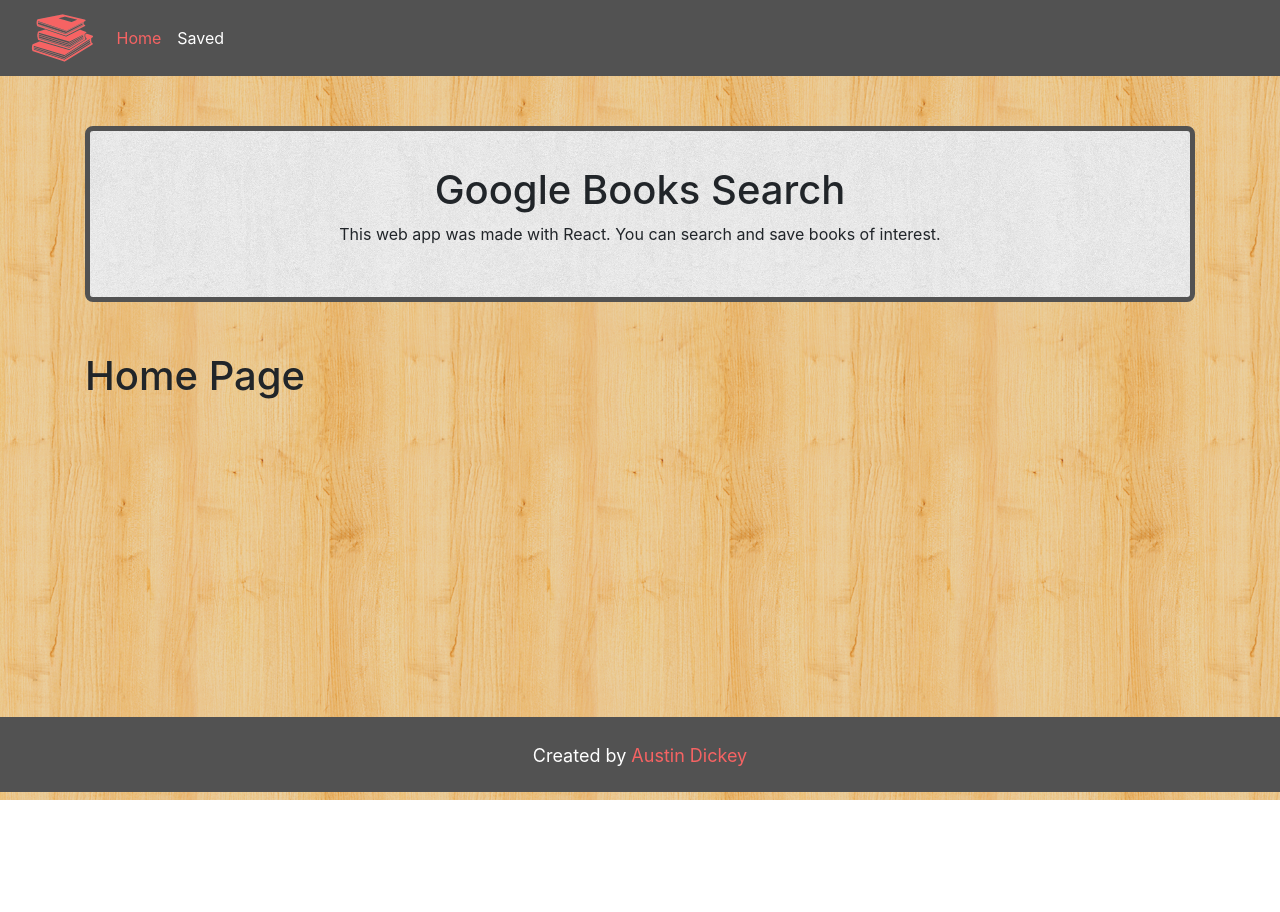
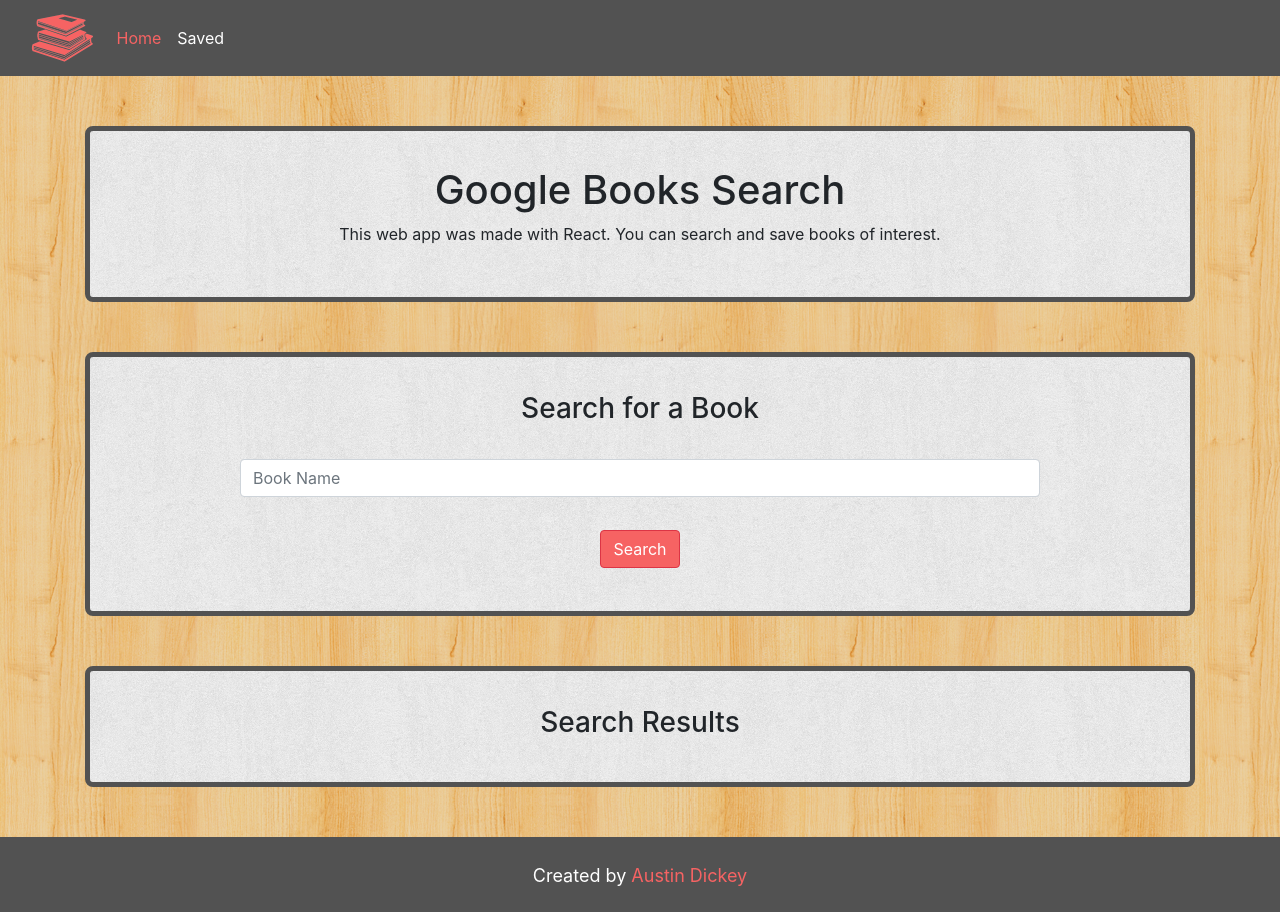
Before and after one commit to austindickey/google-books, a React (Create React App) app in the folder books/: page / in a window 1280 px wide. Before the commit the page ends 800 px from the top, so only its background shows below. Built offline with nearby package versions, Linux system fonts and the light colour scheme.

Commit message:
adding results and search bar components

```diff
--- a/books/public/css/style.css
+++ b/books/public/css/style.css
@@ -41,12 +41,41 @@ body {
             Main Content
 ================================= */
 
-.titleDiv {
+.titleDiv,
+#searchBox,
+.results {
     background-image: url(../img/banner.png);
     margin: 50px 0;
     padding: 35px 0;
     border: 5px solid #525252;
     border-radius: 8px;
+}
+
+#searchBox,
+.results {
+    margin: 0;
+    margin-bottom: 50px;
+    padding: 35px 50px;
+    text-align: center;
+}
+
+#searchBox form,
+#searchBox .form-inline,
+#searchBox .form-group {
+    width: 100%;
+}
+
+#bookName {
+    width: 80%;
+    margin: 25px auto;
+}
+
+#bookSearchButton {
+    margin: auto;
+}
+
+.btn-danger {
+    background-color: #F66363;
 }
 
 /* =================================
--- a/books/src/components/BookSearch.js
+++ b/books/src/components/BookSearch.js
@@ -1,6 +1,8 @@
 import React from "react"
 import Container from "./Container"
 import TitleDiv from "./TitleDiv"
+import SearchBar from "./SearchBar"
+import Results from "./Results"
 
 class BookSearch extends React.Component {
     state = {
@@ -12,7 +14,8 @@ class BookSearch extends React.Component {
             <Container>
                 <div className="contentHolder">
                     <TitleDiv/>
-                    <h1>Home Page</h1>
+                    <SearchBar/>
+                    <Results header="Search Results"/>
 
                 </div>
             </Container>
--- /dev/null
+++ b/books/src/components/Results.js
@@ -0,0 +1,11 @@
+import React from 'react'
+
+function Results (props) {
+    return (
+        <div className="results">
+            <h3>{props.header}</h3>
+        </div>
+    )
+}
+
+export default Results
--- /dev/null
+++ b/books/src/components/SearchBar.js
@@ -0,0 +1,17 @@
+import React from 'react'
+
+function SearchBar () {
+    return (
+        <div id="searchBox">
+            <h3>Search for a Book</h3>
+            <form class="form-inline">
+                <div class="form-group mb-2">
+                    <input type="password" class="form-control" id="bookName" placeholder="Book Name"/>
+                </div>
+                <button type="submit" class="btn btn-danger mb-2" id="bookSearchButton">Search</button>
+            </form>
+        </div>
+    )
+}
+
+export default SearchBar
--- a/books/src/components/ShowSaved.js
+++ b/books/src/components/ShowSaved.js
@@ -1,6 +1,7 @@
 import React from "react"
 import Container from "./Container"
 import TitleDiv from "./TitleDiv"
+import Results from "./Results"
 
 class BookSearch extends React.Component {
     state = {
@@ -12,7 +13,7 @@ class BookSearch extends React.Component {
             <Container>
                 <div className="contentHolder">
                     <TitleDiv/>
-                    <h1>Saved Page</h1>
+                    <Results header="Saved Books"/>
 
                 </div>
             </Container>
```
Also changed, not shown: 1 other file (tests, documents, lock files or other folders).
